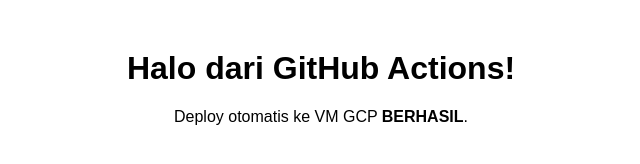
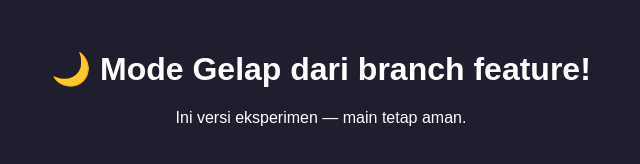
Before and after one commit to ghitraf/app-cicd, a plain HTML site: page index.html in a window 1280 px wide. Shown: the whole page, without its empty margins (319-959 px from the left). Drawn offline with Linux system fonts and the light colour scheme.

Commit message:
feat: eksperimen dark mode

```diff
--- a/index.html
+++ b/index.html
@@ -1,8 +1,11 @@
 <!DOCTYPE html>
 <html>
-<head><title>CI/CD Berhasil!</title></head>
-<body style="text-align:center; font-family:sans-serif; margin-top:50px;">
-  <h1> Halo dari GitHub Actions!</h1>
-  <p>Deploy otomatis ke VM GCP <b>BERHASIL</b>.</p>
+<head>
+  <meta charset="UTF-8">
+  <title>CI/CD Berhasil!</title>
+</head>
+<body style="text-align:center; font-family:sans-serif; margin-top:50px; background:#1e1e2e; color:#ffffff;">
+  <h1>🌙 Mode Gelap dari branch feature!</h1>
+  <p>Ini versi eksperimen — main tetap aman.</p>
 </body>
 </html>
```
